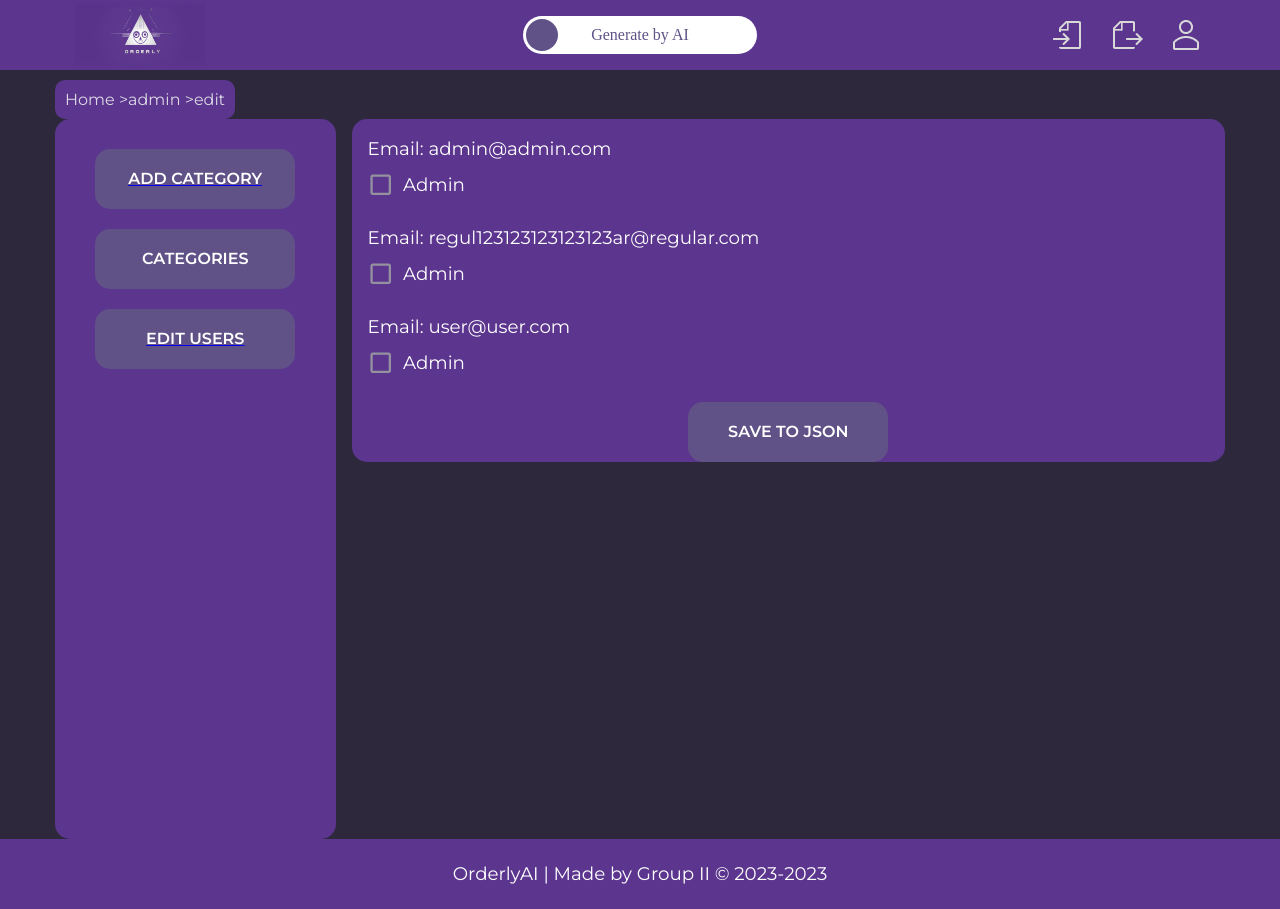
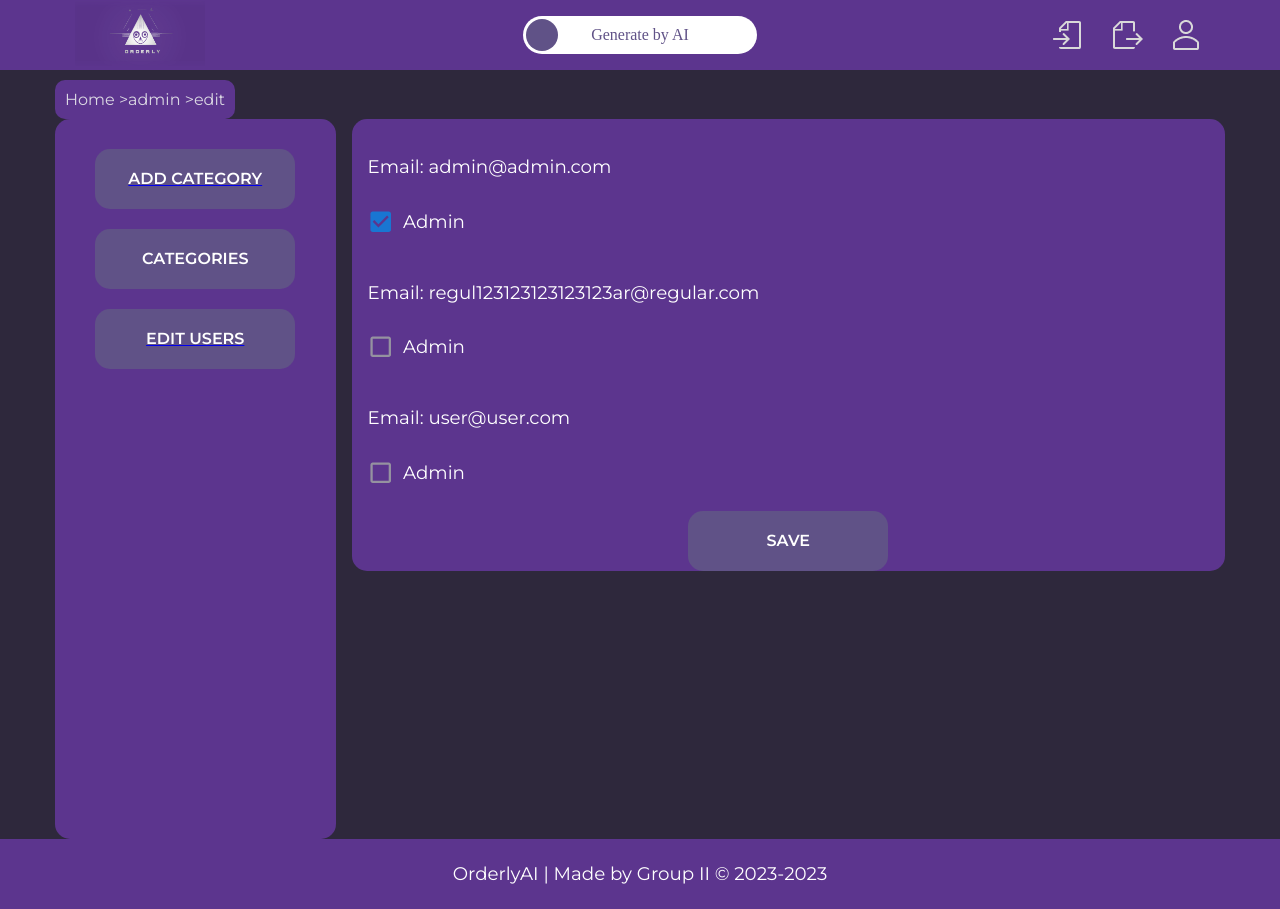
Before and after one commit to dyrpit/orderly-ai-2, a React (Vite) app: page /admin/edit in a window 1280 px wide. Built offline with nearby package versions, Linux system fonts and the light colour scheme.

Commit message:
add user changing role

```diff
--- a/src/Components/UsersEdit/UsersEdit.tsx
+++ b/src/Components/UsersEdit/UsersEdit.tsx
@@ -1,64 +1,35 @@
-import React, { useState, useEffect } from "react";
+import { useContext } from "react";
 import { UsersEditCheckbox, UsersEditButton, UsersEditContainer, UsersEditList, UsersEditListItem, UsersEditListRow } from "./UsersEdit.styles";
 import { Checkbox } from "@mui/material";
-
-interface UserData {
- id: number;
- email: string;
- role: string;
-}
+import { OrderAiContext } from "../../Context/ContextProvider";
+import { UserRole } from "../../Context/types";
 
 export function UsersEdit() {
- const [userData, setUserData] = useState<UserData[]>([]);
-
- // Use an object to store admin status for each user by their ID
- const [isAdmin, setIsAdmin] = useState<{ [key: number]: boolean }>({});
-
- useEffect(() => {
-  // Fetch the JSON data from the file
-  fetch("/src/Data/users.json") // Adjust the path as needed
-   .then((response) => response.json())
-   .then((data) => {
-    // Once data is fetched, update the state with the JSON data
-    setUserData(data.users);
-   })
-   .catch((error) => {
-    console.error("Error fetching JSON data:", error);
-   });
- }, []);
-
- const handleCheckboxChange = (userId: number) => {
-  // Create a new object to update the isAdmin state while preserving the existing values
-  setIsAdmin((prevIsAdmin) => ({
-   ...prevIsAdmin,
-   [userId]: !prevIsAdmin[userId], // Toggle admin status for the specific user
-  }));
- };
-
- const saveUserDataToJson = () => {
-  const updatedUserData = userData.map((user) => ({
-   ...user,
-   role: isAdmin[user.id] ? "admin" : "user",
-  }));
-  console.log(updatedUserData);
-
-  // You can now send updatedUserData to your server for further processing and saving
-  // Example: fetch("/api/saveUserData", { method: "POST", body: JSON.stringify(updatedUserData) })
- };
+  const { users, handleToggleRoleChange } = useContext(OrderAiContext);
 
   return (
     <UsersEditContainer>
       <UsersEditList>
-    {userData.map((user) => (
-     <UsersEditListRow key={user.id}>
+        {users.map(({ email, id, role }) => (
+          <UsersEditListRow key={id}>
             <UsersEditListItem>
-       Email: {user.email}
-       <UsersEditCheckbox control={<Checkbox defaultChecked={isAdmin[user.id]} color="primary" onChange={() => handleCheckboxChange(user.id)} />} label="Admin" labelPlacement="end" />
+              <p>Email: {email}</p>
+              <UsersEditCheckbox
+                control=
+                {
+                  <Checkbox
+                    defaultChecked={role === UserRole.admin ? true : false}
+                    color="primary"
+                    onChange={() => handleToggleRoleChange(id)}
+                  />
+                }
+                label="Admin" labelPlacement="end"
+              />
             </UsersEditListItem>
-     </UsersEditListRow>
-    ))}
+          </UsersEditListRow>)
+        )}
       </UsersEditList>
-   <UsersEditButton onClick={saveUserDataToJson}>Save to JSON</UsersEditButton>
+      <UsersEditButton>Save</UsersEditButton>
     </UsersEditContainer>
   );
 }
--- a/src/Context/ContextProvider.tsx
+++ b/src/Context/ContextProvider.tsx
@@ -16,6 +16,7 @@ type OrderAiContextType = {
   handleUserChange: () => void;
   handleModalOpen: VoidFunction;
   handleModalClose: VoidFunction;
+  handleToggleRoleChange: (id: number) => void;
 };
 
 type OrderAiContextProviderProps = {
@@ -36,6 +37,7 @@ export const OrderAiContext = createContext<OrderAiContextType>({
   handleUserChange: () => { },
   handleModalOpen: () => null,
   handleModalClose: () => null,
+  handleToggleRoleChange: () => { }
 });
 
 //Nie dotykajcie ;)
--- a/src/Context/types.ts
+++ b/src/Context/types.ts
@@ -1,3 +1,7 @@
+export enum UserRole {
+  admin = "admin",
+  user = "user"
+}
 export interface Category {
   name: string;
   description: string;
@@ -8,7 +12,7 @@ export interface User {
   id: number;
   email: string;
   password: string;
-  role: string;
+  role: UserRole;
 }
 
 export interface ProductType {
--- a/src/Context/useOrderAi.ts
+++ b/src/Context/useOrderAi.ts
@@ -1,6 +1,12 @@
 import { useContext, useEffect, useState } from "react";
 import { OrderAiContext } from "./ContextProvider";
-import { Category, ProductType, User } from "./types";
+import { Category, ProductType, User, UserRole } from "./types";
+
+const toggleRole = (user: User) => {
+  return user.role === UserRole.admin
+    ? UserRole.user
+    : UserRole.admin;
+};
 
 export const useOrderAi = () => {
   const [isModalOpen, setIsModalOpen] = useState(false);
@@ -55,6 +61,14 @@ export const useOrderAi = () => {
     // Implement user data changes as needed
   };
 
+  const handleToggleRoleChange = (id: number) => {
+    setUsers(users => users.map((user) => {
+      return user.id === id
+        ? { ...user, role: toggleRole(user) }
+        : user;
+    }));
+  };
+
   const showHideLoginButtons = () => {
     if (showButtons === "none") {
       setShowButtons("block");
@@ -89,6 +103,7 @@ export const useOrderAi = () => {
     handleUserChange,
     handleModalOpen,
     handleModalClose,
+    handleToggleRoleChange
   };
 };
 
--- a/src/Data/users.json
+++ b/src/Data/users.json
@@ -1,16 +1,19 @@
 {
  "users": [
   {
+   "id": 1,
    "email": "admin@admin.com",
    "password": "Admin123!",
    "role": "admin"
   },
   {
+   "id": 2,
    "email": "regul123123123123123ar@regular.com",
    "password": "Regular123!",
    "role": "user"
   },
   {
+   "id": 3,
    "email": "user@user.com",
    "password": "User123!",
    "role": "user"
```
Lines whose indentation alone changed are shown as unchanged.
